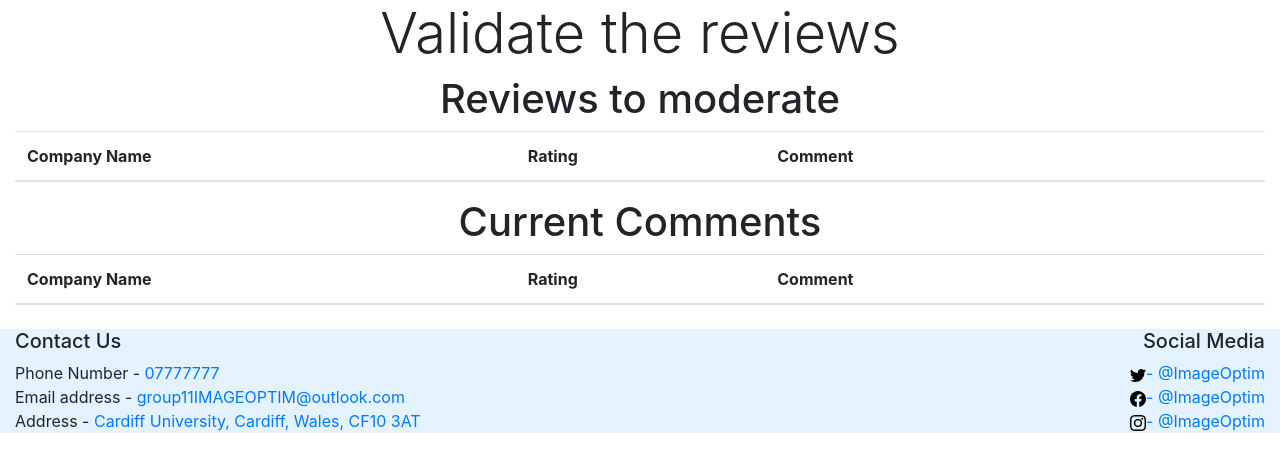
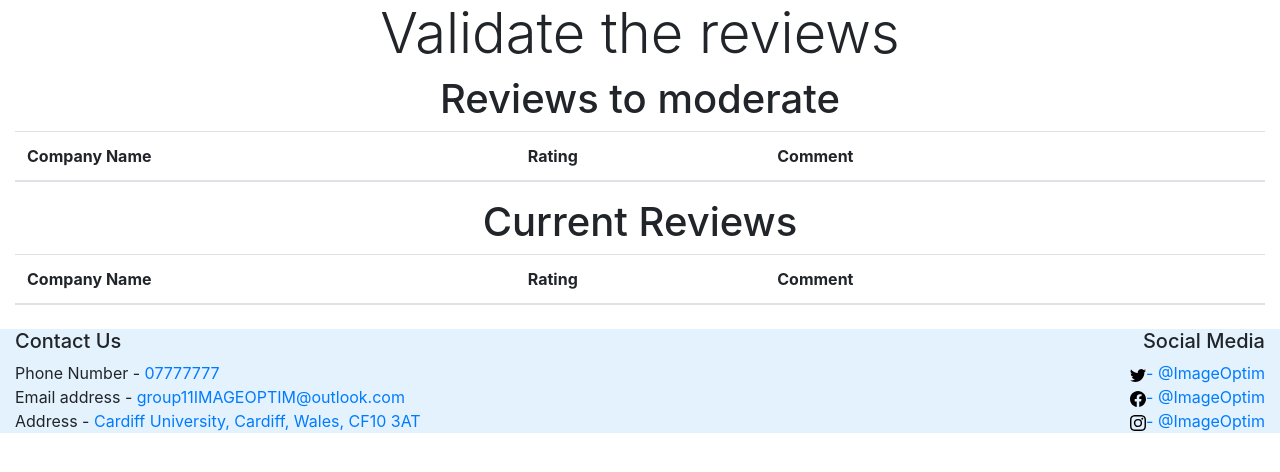
Before and after one commit to milosvujovic/imageoptim_project, a Flask app: page /admin/reviews in a window 1280 px wide. Shown: the part 62-534 px from the top of the page. Run offline with Flask 2, Linux system fonts and the light colour scheme; the visitor is signed in with stand-in values (Sample User, id 1); lists and menus that the app fills with data are empty; some libraries are stand-ins or nearby versions.

Commit message:
Fixed a small issue

```diff
--- a/templates/admin_validateReview.html
+++ b/templates/admin_validateReview.html
@@ -25,7 +25,7 @@
         {% endfor %}
       </tbody>
     </table>
-    <h1 class="display-6 text-center">Current Comments</h1>
+    <h1 class="display-6 text-center">Current Reviews</h1>
     <table class="table table-striped">
       <thead>
         <tr>
--- a/templates/user_customerDetails.html
+++ b/templates/user_customerDetails.html
@@ -1,5 +1,4 @@
 {% extends 'user_template.html' %}
-
 {% block MainContents %}
 <div class="container-fluid">
   <form action = "/gatherCustomerData" id='customerDetails' method='post' class="form-group">
@@ -71,7 +70,7 @@
           </div>
         </div>
 
-        <div class="form-group mb-4">9
+        <div class="form-group mb-4">
           <label class="mb-0"><h6 class="font-weight-bold small">Security Code *</h6></label>
           <input name="securityCode" pattern = "[0-9]{3}" class="form-control w-75" placeholder="Security Code" required>
         </div>
```
